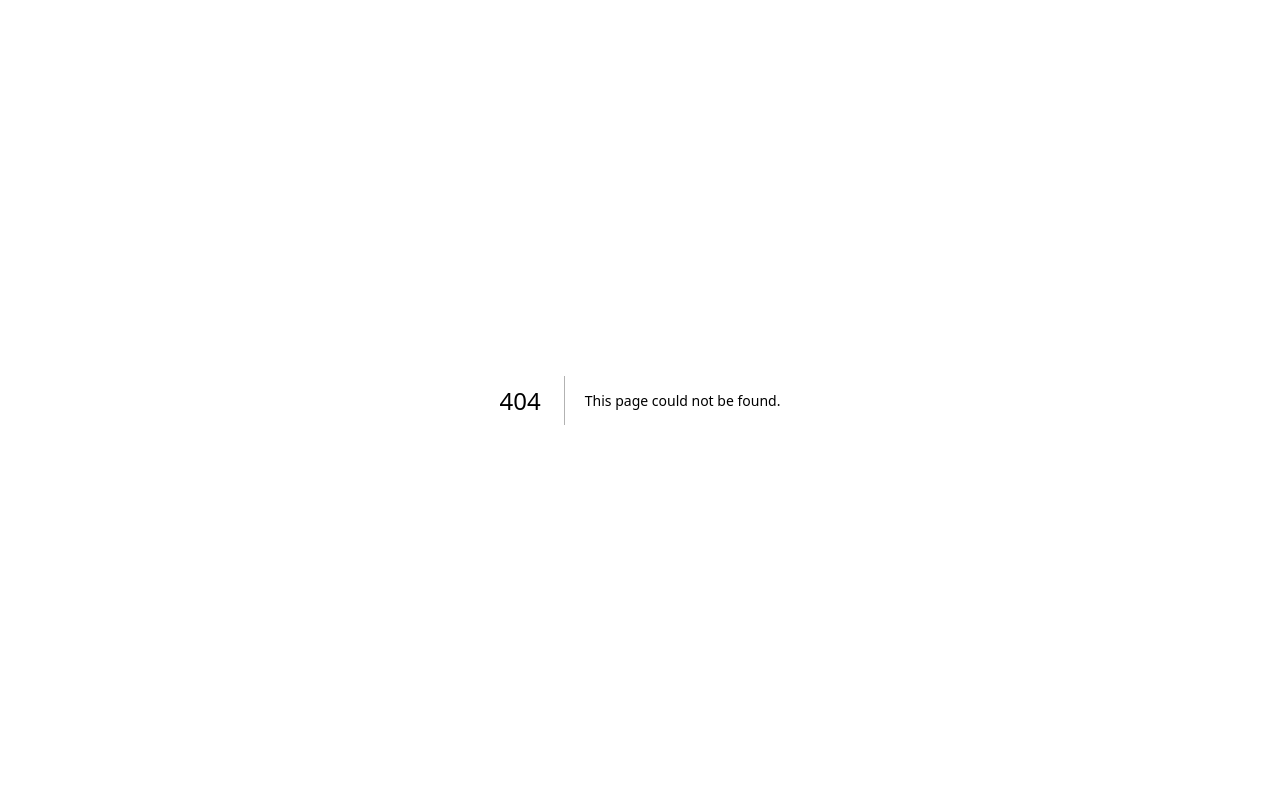
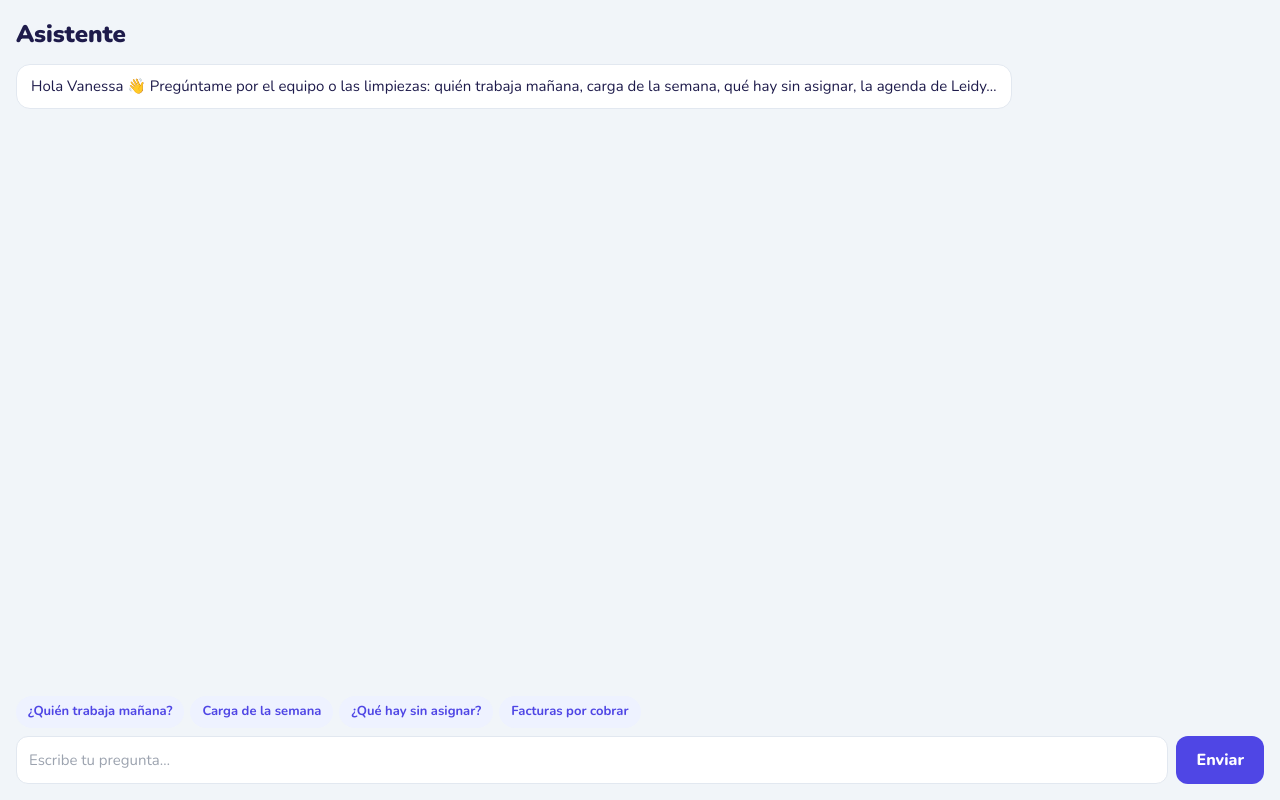
Before and after one commit to albertosuarezgutierrez-gif/ialimp, a Next.js app: page /admin/asistente in a window 1280 px wide. Before the commit this address had no page. Built offline with nearby package versions, Linux system fonts and the light colour scheme.

Commit message:
feat: add chat asistente UI (app/admin/asistente/page.tsx)

```diff
--- /dev/null
+++ b/app/admin/asistente/page.tsx
@@ -0,0 +1,53 @@
+// → app/admin/asistente/page.tsx
+'use client';
+import { useRef, useState } from 'react';
+
+const C = { indigo:'#4f46e5', soft:'#eef2ff', text:'#1e1b4b', bg:'#f1f5f9', card:'#fff', border:'#e2e8f0', muted:'#64748b' };
+const FONT = 'Nunito, system-ui, sans-serif';
+type Msg = { de:'tu'|'ia'; texto:string };
+
+export default function Asistente() {
+  const [msgs, setMsgs] = useState<Msg[]>([{ de:'ia', texto:'Hola Vanessa 👋 Pregúntame por el equipo o las limpiezas: quién trabaja mañana, carga de la semana, qué hay sin asignar, la agenda de Leidy…' }]);
+  const [q, setQ] = useState(''); const [load, setLoad] = useState(false);
+  const fin = useRef<HTMLDivElement>(null);
+
+  const enviar = async () => {
+    const pregunta = q.trim(); if (!pregunta || load) return;
+    setMsgs(m=>[...m,{de:'tu',texto:pregunta}]); setQ(''); setLoad(true);
+    try {
+      const r = await fetch('/api/admin/asistente',{ method:'POST', headers:{'Content-Type':'application/json'}, body:JSON.stringify({pregunta}) }).then(x=>x.json());
+      setMsgs(m=>[...m,{de:'ia',texto:r.respuesta||'…'}]);
+    } catch { setMsgs(m=>[...m,{de:'ia',texto:'Ups, no pude responder. Inténtalo otra vez.'}]); }
+    setLoad(false);
+    setTimeout(()=>fin.current?.scrollIntoView({behavior:'smooth'}),50);
+  };
+
+  const sugerencias = ['¿Quién trabaja mañana?','Carga de la semana','¿Qué hay sin asignar?','Facturas por cobrar'];
+
+  return (
+    <div style={{ fontFamily:FONT, color:C.text, background:C.bg, minHeight:'100vh', display:'flex', flexDirection:'column', padding:16 }}>
+      <h1 style={{ fontWeight:900, fontSize:24, margin:'0 0 12px' }}>Asistente</h1>
+      <div style={{ flex:1, display:'flex', flexDirection:'column', gap:10, overflowY:'auto', paddingBottom:12 }}>
+        {msgs.map((m,i)=>(
+          <div key={i} style={{ alignSelf: m.de==='tu'?'flex-end':'flex-start', maxWidth:'85%',
+            background: m.de==='tu'?C.indigo:C.card, color: m.de==='tu'?'#fff':C.text,
+            border: m.de==='tu'?'none':('1px solid '+C.border), borderRadius:14, padding:'10px 14px', whiteSpace:'pre-wrap', fontSize:15 }}>
+            {m.texto}
+          </div>
+        ))}
+        {load && <div style={{ alignSelf:'flex-start', color:C.muted }}>escribiendo…</div>}
+        <div ref={fin} />
+      </div>
+      <div style={{ display:'flex', gap:6, flexWrap:'wrap', margin:'8px 0' }}>
+        {sugerencias.map(s=>(
+          <button key={s} onClick={()=>setQ(s)} style={{ background:C.soft, color:C.indigo, border:'none', borderRadius:20, padding:'6px 12px', fontFamily:FONT, fontWeight:700, fontSize:13, cursor:'pointer' }}>{s}</button>
+        ))}
+      </div>
+      <div style={{ display:'flex', gap:8 }}>
+        <input value={q} onChange={e=>setQ(e.target.value)} onKeyDown={e=>{ if(e.key==='Enter') enviar(); }}
+          placeholder="Escribe tu pregunta…" style={{ flex:1, padding:'12px', borderRadius:12, border:('1px solid '+C.border), fontFamily:FONT, fontSize:15 }} />
+        <button onClick={enviar} disabled={load} style={{ background:C.indigo, color:'#fff', border:'none', borderRadius:12, padding:'0 20px', fontFamily:FONT, fontWeight:800, cursor:'pointer' }}>Enviar</button>
+      </div>
+    </div>
+  );
+}
```
